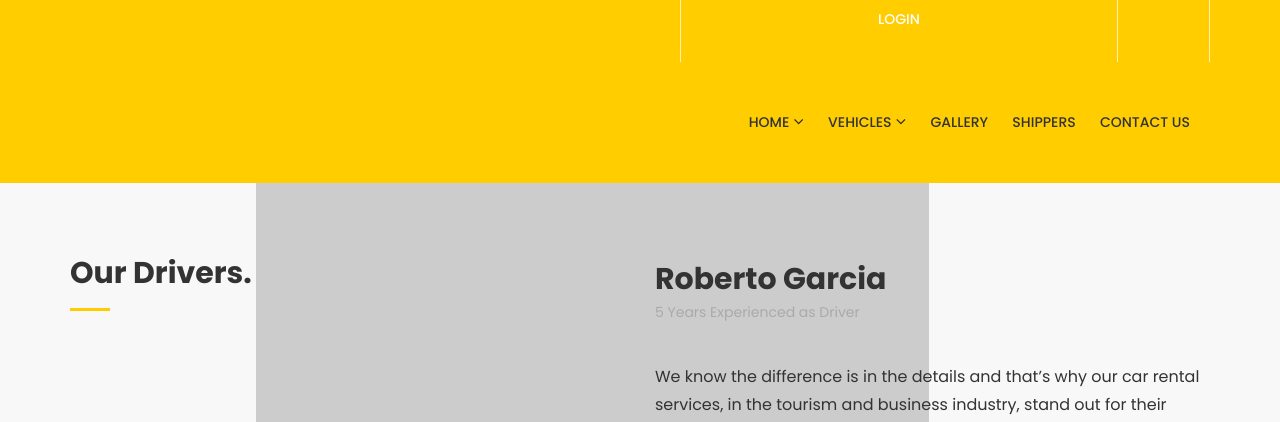
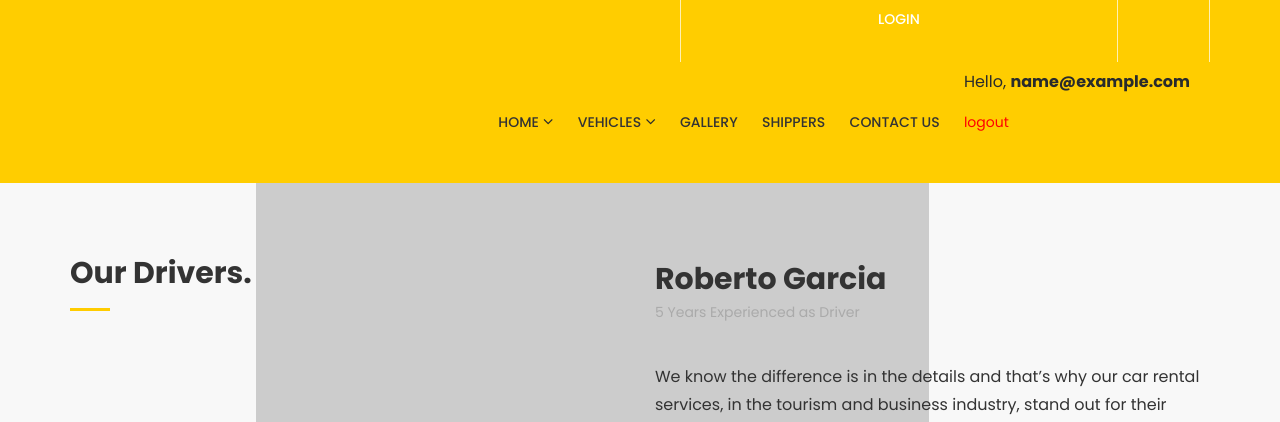
Before and after one commit to Chris-de-jong/Project-Coral-Yachts, a PHP site: page /shippers.php in a window 1280 px wide. Shown: the part 363-785 px from the top of the page. Run offline with PHP 8.4, Linux system fonts and the light colour scheme; the visitor is signed in with stand-in values (Sample User, id 1).

Commit message:
wednesdayochtend

```diff
--- a/header.php
+++ b/header.php
@@ -42,6 +42,10 @@
                    <li><a href="gallery.php">GALLERY</a></li>
                    <li><a href="shippers.php">SHIPPERS</a></li>
                    <li><a href="contact.php">CONTACT US</a></li>
+                   <li><?php  if (isset($_SESSION['email'])) : ?>
+                                       <p>Hello, <strong><?php echo $_SESSION['email']; ?></strong></p>
+                                       <p> <a href="index.php?logout='1'" style="color: red;">logout</a> </p>
+                                      <?php endif ?></li>
                  </ul>
                </nav>
              </div>
--- a/index.php
+++ b/index.php
@@ -131,7 +131,7 @@
 
                    <!-- logged in user information -->
                    <?php  if (isset($_SESSION['email'])) : ?>
-                    <p>Welcome <strong><?php echo $_SESSION['email']; ?></strong></p>
+                    <p>Hello, <strong><?php echo $_SESSION['email']; ?></strong></p>
                     <p> <a href="index.php?logout='1'" style="color: red;">logout</a> </p>
                    <?php endif ?>
                </div>
--- a/shippers.php
+++ b/shippers.php
@@ -1,4 +1,5 @@
 <!DOCTYPE html>
+<?php include('server.php') ?>
 <html xmlns="http://www.w3.org/1999/xhtml" lang="en">
   <head>
       <!-- PAGE TITLE -->
```
